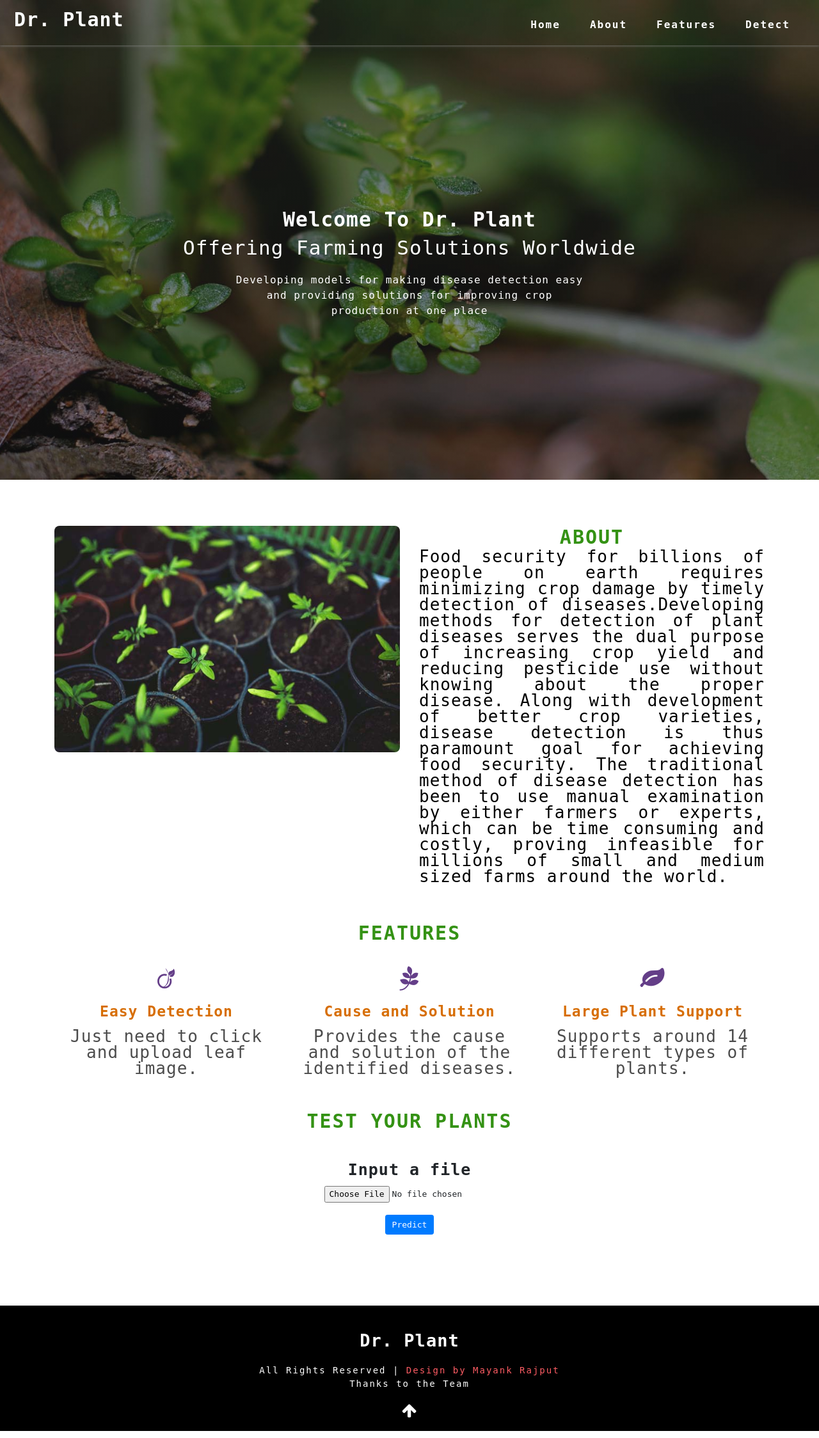
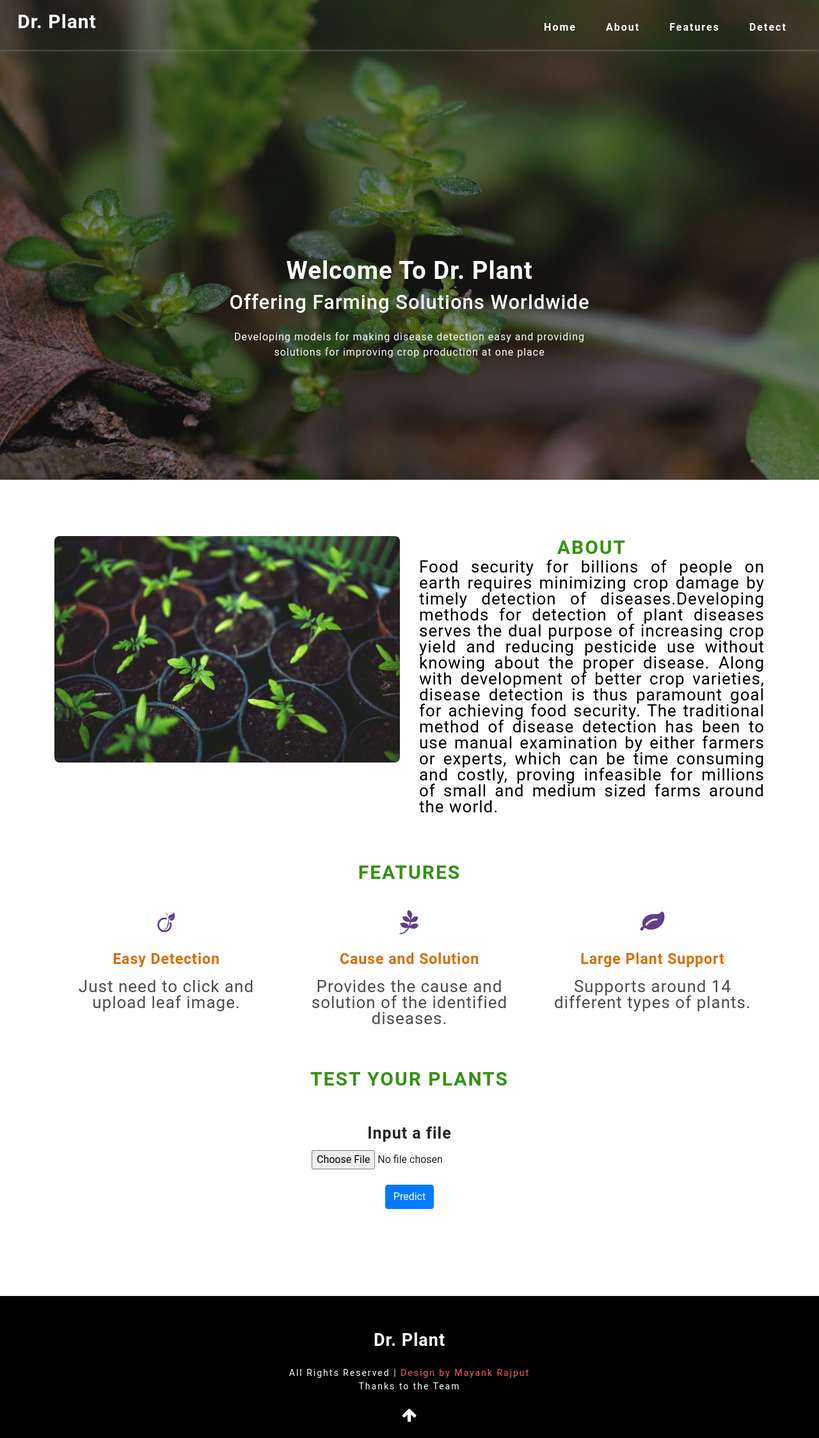
Before and after one commit to hackelite01/Dr.Plants, a Flask app: page / in a window 1280 px wide. Shown: the whole page at 64% size. Run offline with Flask 2, Linux system fonts and the light colour scheme; some libraries are stand-ins or nearby versions.

Commit message:
Update style.css

```diff
--- a/Flask/static/styles/style.css
+++ b/Flask/static/styles/style.css
@@ -1,3 +1,5 @@
+@import url('https://fonts.googleapis.com/css2?family=Roboto+Slab&display=swap');
+
 html {
   scroll-behavior: smooth;
 }
@@ -8,7 +10,8 @@ body {
   margin: 0;
   background: #fff;
   letter-spacing: 1px;
-  font-family: monospace;
+  font-family: Roboto;
+  font-weight: 400;
 }
 
 body a {
```
